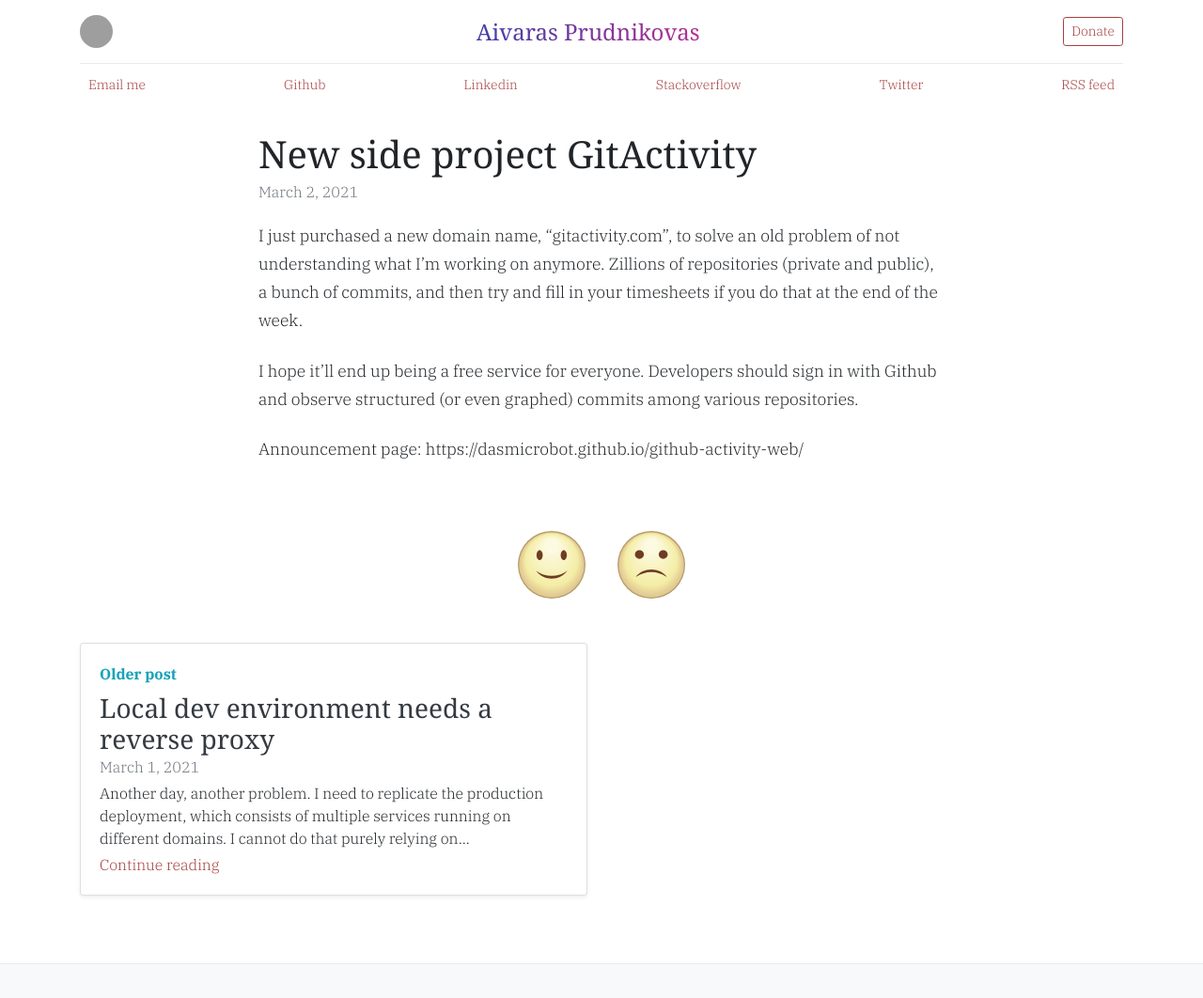
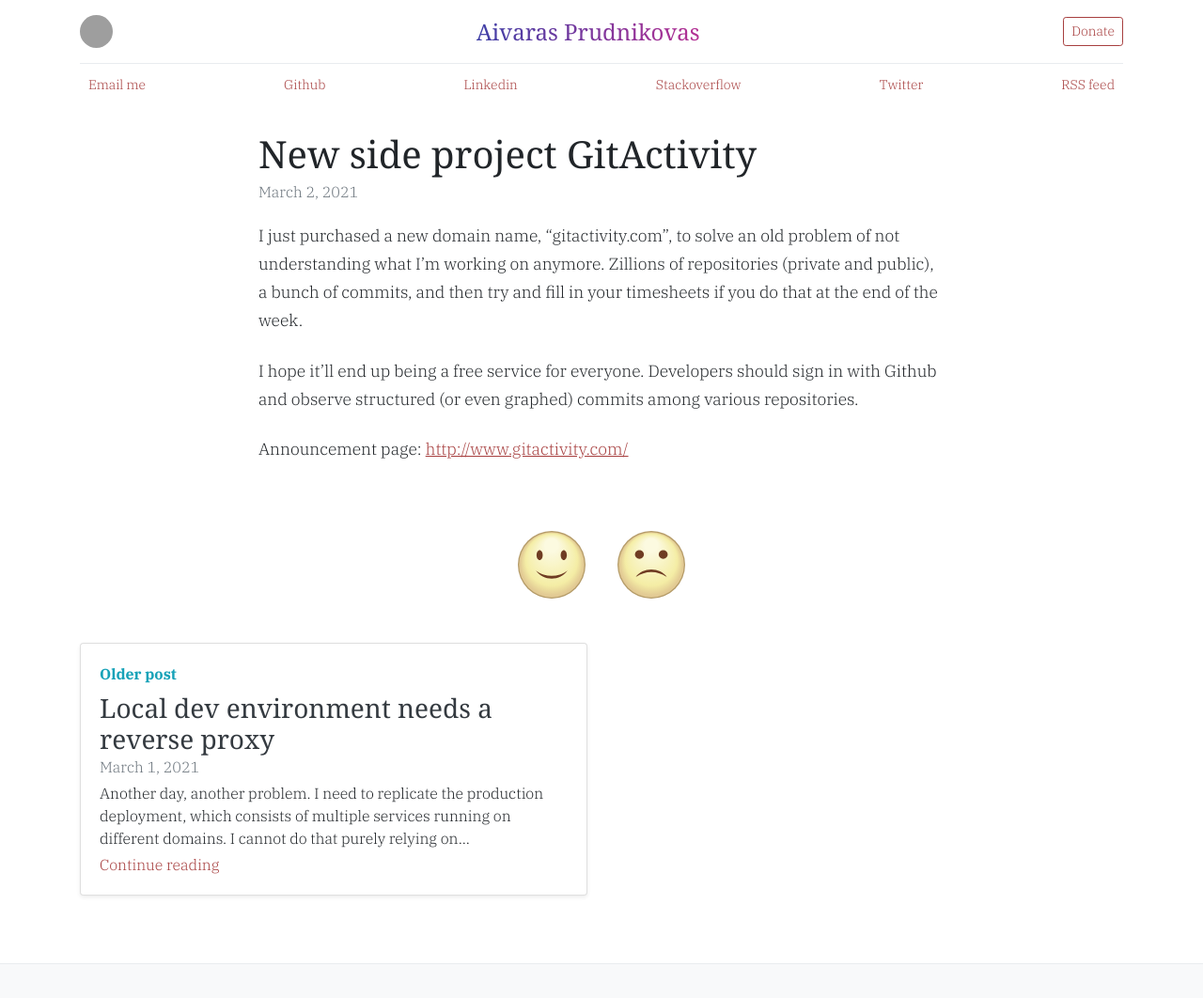
Before and after one commit to ivarprudnikov/ivarprudnikov.com, a Jekyll site: the page built from short/_posts/2021-03-02-git-activity-domain-purchased.md, in a window 1280 px wide, cut to the strip 0-1062 px from the top of the page. Shown: the whole strip at 94% size. Built offline with Jekyll 4.4.1, drawn with Linux system fonts in a browser that asks for light colours; some of the changed lines change nothing that is shown; grey boxes are pictures that could not be loaded.

Commit message:
update gitactivity link

```diff
--- a/short/_posts/2021-03-02-git-activity-domain-purchased.md
+++ b/short/_posts/2021-03-02-git-activity-domain-purchased.md
@@ -13,4 +13,4 @@ I hope it'll end up being a free service for everyone. Developers
 should sign in with Github and observe structured (or even graphed)
 commits among various repositories.
 
-Announcement page: https://dasmicrobot.github.io/github-activity-web/
+Announcement page: [http://www.gitactivity.com/](http://www.gitactivity.com/)
```
